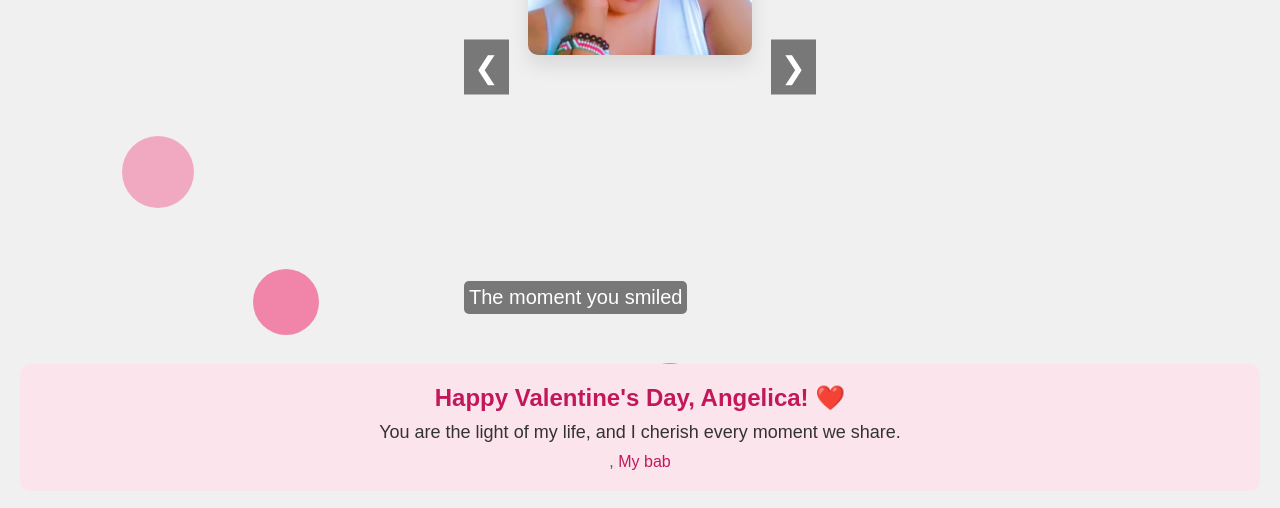
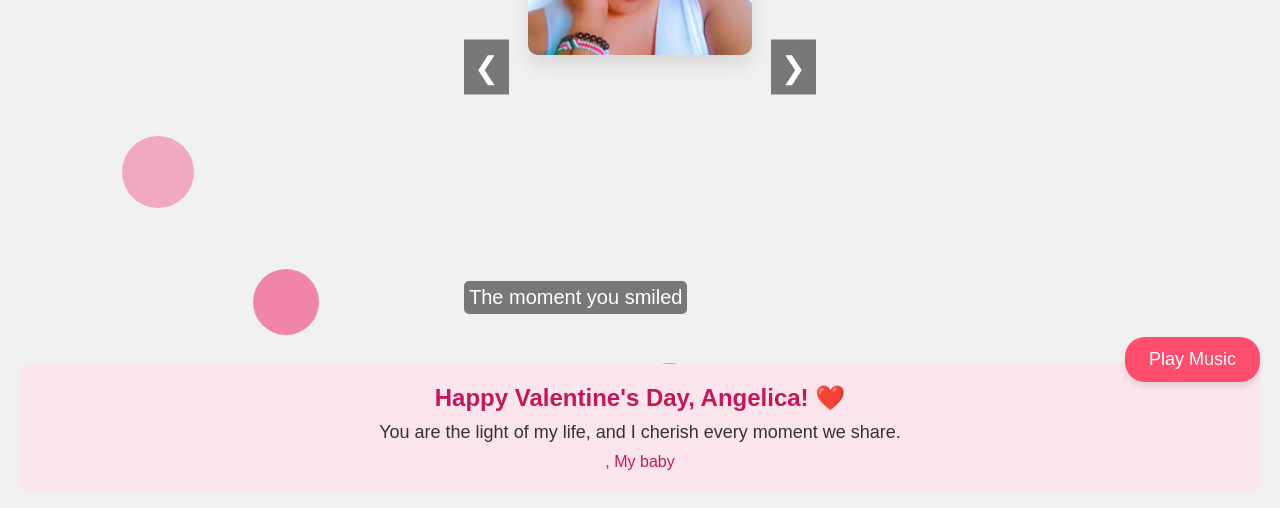
Before and after one commit to Roy-kirorei04/photo-gallery, a plain HTML site: page index.html in a window 1280 px wide. Shown: the part 398-906 px from the top of the page. Drawn offline with Linux system fonts and the light colour scheme.

Commit message:
added play  music button on the site

```diff
--- a/index.html
+++ b/index.html
@@ -66,7 +66,7 @@
         <div class="footer-content">
             <p class="valentines-message">Happy Valentine's Day, Angelica! ❤️</p>
             <p class="personal-message">You are the light of my life, and I cherish every moment we share.</p>
-            <p class="contact-info">, <a href="nepheanmoraa.com">My bab</a></p>
+            <p class="contact-info">, <a href="nepheanmoraa.com">My baby</a></p>
         </div>
     </footer>
 
--- a/script.js
+++ b/script.js
@@ -30,14 +30,52 @@ document.addEventListener("DOMContentLoaded", () => {
     const audio = document.createElement("audio");
     audio.src = "music/background-music.mp3"; // Ensure the file exists in the correct directory
     audio.loop = true;
-    audio.autoplay = true;
-    audio.volume = 0.8; // Set volume (adjust if needed)
+    audio.volume = 0.8; // Set volume to 0.8
     document.body.appendChild(audio);
 
-    // Handle user interaction to play music on some browsers
-    document.addEventListener("click", () => {
+    // Play/Pause Button
+    const musicButton = document.createElement("button");
+    musicButton.textContent = "Play Music";
+    musicButton.style.position = "fixed";
+    musicButton.style.bottom = "20px";
+    musicButton.style.right = "20px";
+    musicButton.style.padding = "12px 24px";
+    musicButton.style.fontSize = "18px";
+    musicButton.style.cursor = "pointer";
+    musicButton.style.border = "none";
+    musicButton.style.borderRadius = "20px";
+    musicButton.style.backgroundColor = "#ff4d6d";
+    musicButton.style.color = "white";
+    musicButton.style.boxShadow = "0 4px 6px rgba(0, 0, 0, 0.1)";
+    musicButton.style.transition = "all 0.3s ease";
+
+    musicButton.addEventListener("mouseover", () => {
+        musicButton.style.backgroundColor = "#e03e5e";
+    });
+
+    musicButton.addEventListener("mouseout", () => {
+        musicButton.style.backgroundColor = "#ff4d6d";
+    });
+
+    document.body.appendChild(musicButton);
+
+    musicButton.addEventListener("click", () => {
         if (audio.paused) {
             audio.play();
+            musicButton.textContent = "Pause Music";
+        } else {
+            audio.pause();
+            musicButton.textContent = "Play Music";
         }
     });
+
+    // Handle user interaction to play music on some browsers
+    const playMusic = () => {
+        if (audio.paused) {
+            audio.play();
+            musicButton.textContent = "Pause Music";
+            document.removeEventListener("click", playMusic);
+        }
+    };
+    document.addEventListener("click", playMusic);
 });
```
